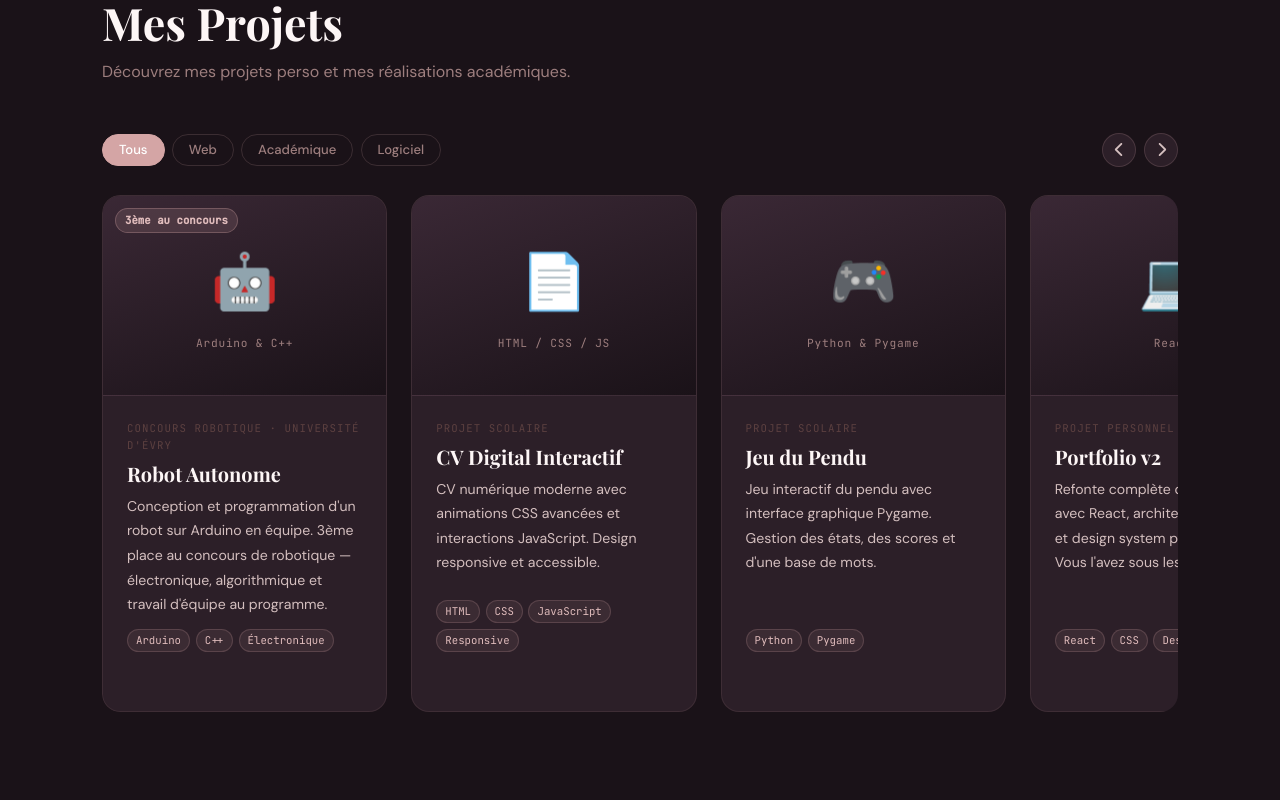
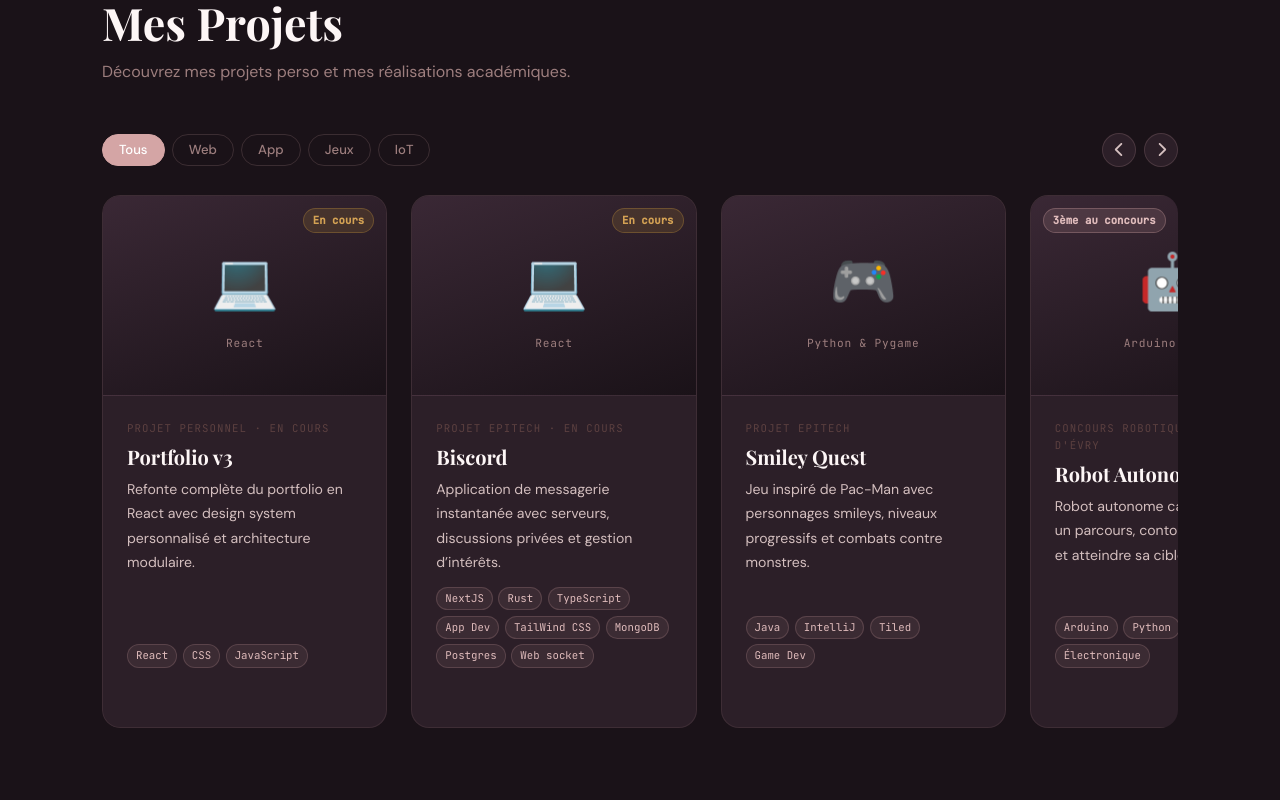
Before and after one commit to johannacode/portfolio, a React (Create React App) app: page / in a window 1280 px wide. Shown: the part 900-1700 px from the top of the page. Built offline with nearby package versions, Linux system fonts and the light colour scheme; a web font is replaced by a local one.

Commit message:
UPDATE: MAJ long description projects

```diff
--- a/src/components/sections/Projects.jsx
+++ b/src/components/sections/Projects.jsx
@@ -49,7 +49,7 @@ function ProjectCard({ project, accent, onClick, isDragging }) {
         <span className="pcard__cta">
           En savoir plus
           <svg width="12" height="12" viewBox="0 0 24 24" fill="none" stroke="currentColor" strokeWidth="2.5">
-            <path d="M7 17L17 7M17 7H7M17 7v10"/>
+            <path d="M7 17L17 7M17 7H7M17 7v10" />
           </svg>
         </span>
       </div>
@@ -73,6 +73,16 @@ export default function Projects() {
   const accent = tabs.find(t => t.id === activeTab)?.accent ?? "#d4a5a5";
 
   const trackRef = useRef(null);
+
+  const handleTabChange = (tabId) => {
+    setActiveTab(tabId);
+    if (trackRef.current) {
+      trackRef.current.scrollTo({
+        left: 0,
+        behavior: "smooth",
+      });
+    }
+  };
 
   const scroll = (dir) => {
     if (!trackRef.current) return;
@@ -132,7 +142,7 @@ export default function Projects() {
                 key={tab.id}
                 className={`projects__tab${activeTab === tab.id ? " projects__tab--active" : ""}`}
                 style={activeTab === tab.id ? { "--tab-accent": tab.accent } : {}}
-                onClick={() => setActiveTab(tab.id)}
+                onClick={() => handleTabChange(tab.id)}
               >
                 {tab.label}
               </button>
--- a/src/components/ui/ProjectModal.css
+++ b/src/components/ui/ProjectModal.css
@@ -71,6 +71,7 @@
 .modal__desc {
   font-size: 0.92rem; color: var(--color-text-secondary);
   line-height: 1.8; margin-bottom: 1.2rem;
+  white-space: pre-line;
 }
 .modal__tags {
   display: flex; flex-wrap: wrap; gap: 0.4rem;
--- a/src/components/ui/ProjectModal.jsx
+++ b/src/components/ui/ProjectModal.jsx
@@ -41,7 +41,7 @@ export default function ProjectModal({ project, accent, onClose }) {
         <div className="modal__body">
           <p className="modal__subtitle">{project.subtitle}</p>
           <h2 className="modal__title">{project.title}</h2>
-          <p className="modal__desc">{project.description}</p>
+          <p className="modal__desc">{project.longDescription}</p>
 
           <div className="modal__tags">
             {project.tags.map(t => (
--- a/src/data/portfolio.js
+++ b/src/data/portfolio.js
@@ -19,114 +19,218 @@ export const personalInfo = {
   availability: "Disponible pour une alternance",
 };
 
-// ============================================================
-// PROJETS — ajoute les tiens ici
-// category : "web" | "academique" | "logiciel"
-// ============================================================
-
 export const projects = [
   {
-    id: 1,
-    title: "Robot Autonome",
-    subtitle: "Concours Robotique · Université d'Évry",
-    description:
-      "Conception et programmation d'un robot sur Arduino en équipe. 3ème place au concours de robotique — électronique, algorithmique et travail d'équipe au programme.",
-    tags: ["Arduino", "C++", "Électronique"],
-    category: "academique",
-    highlight: "3ème au concours",
-    placeholder: "robot",
-    link: null,
-  },
-  {
-    id: 2,
-    title: "CV Digital Interactif",
-    subtitle: "Projet Scolaire",
-    description:
-      "CV numérique moderne avec animations CSS avancées et interactions JavaScript. Design responsive et accessible.",
-    tags: ["HTML", "CSS", "JavaScript", "Responsive"],
-    category: "web",
-    placeholder: "cv",
-    link: null,
-  },
-  {
-    id: 3,
-    title: "Jeu du Pendu",
-    subtitle: "Projet Scolaire",
-    description:
-      "Jeu interactif du pendu avec interface graphique Pygame. Gestion des états, des scores et d'une base de mots.",
-    tags: ["Python", "Pygame"],
-    category: "logiciel",
-    placeholder: "game",
-    link: null,
-  },
-  {
-    id: 4,
-    title: "Portfolio v2",
+    id: 6,
+    title: "Portfolio v3",
     subtitle: "Projet Personnel · En cours",
-    description:
-      "Refonte complète de mon portfolio avec React, architecture modulaire et design system personnalisé. Vous l'avez sous les yeux.",
-    tags: ["React", "CSS", "Design System"],
+    description: "Refonte complète du portfolio en React avec design system personnalisé et architecture modulaire.",
+    longDescription: `Portfolio v3 développé en React avec une architecture modulaire et un design system sur mesure.
+      Cette version montre l’évolution de mes compétences front-end et mon approche professionnelle du développement web.
+
+      Fonctionnalités principales :
+      - Interface interactive et responsive
+      - Gestion dynamique des projets et catégories
+      - Design system réutilisable pour uniformité visuelle
+      - Préparation du portfolio pour des évolutions futures et intégration de nouveaux projets
+
+      Objectif : démontrer mes compétences React et front-end tout en créant un portfolio moderne et attractif.`,
+    tags: ["React", "CSS", "JavaScript"],
     category: "web",
     inProgress: true,
     placeholder: "portfolio",
     link: null,
   },
   {
+    id: 7,
+    title: "Biscord",
+    subtitle: "Projet epitech · En cours",
+    description: "Application de messagerie instantanée avec serveurs, discussions privées et gestion d’intérêts.",
+    longDescription: `Biscord est un projet personnel de messagerie instantanée développé en React, visant à recréer les fonctionnalités clés d’une plateforme de discussion moderne.
+
+      Fonctionnalités principales :
+      - Conversations privées entre utilisateurs
+      - Création et gestion de serveurs thématiques
+      - Gestion des membres et intégration de contenus
+      - Interface interactive et responsive
+
+      Objectif : concevoir une application web et desktop performante, montrant mes compétences en React, gestion d’état, UI et UX design.`,
+    tags: ["NextJS", "Rust", "TypeScript", "App Dev", "TailWind CSS", "MongoDB", "Postgres", "Web socket"],
+    category: "app",
+    inProgress: true,
+    placeholder: "portfolio",
+    link: null,
+  },
+  {
+    id: 8,
+    title: "Smiley Quest",
+    subtitle: "Projet epitech",
+    description: "Jeu inspiré de Pac-Man avec personnages smileys, niveaux progressifs et combats contre monstres.",
+    longDescription: `Smiley Quest est un jeu développé en Java pour Epitech, inspiré de Pac-Man mais avec des personnages smileys.
+
+      Fonctionnalités principales :
+      - 7 personnages jouables avec comportements uniques
+      - Labyrinthes multi-niveaux de difficulté croissante
+      - Système de combat avec armes aléatoires
+      - Gestion des états du jeu et progression du joueur
+
+      Outils et technologies : IntelliJ, Tiled pour la création de cartes, Java pour la logique et la gestion graphique.
+      Objectif : créer un jeu complet et fun en Java tout en découvrant de nouveaux outils et pratiques de développement.`,
+    tags: ["Java", "IntelliJ", "Tiled", "Game Dev"],
+    category: "jeux",
+    placeholder: "game",
+    link: null,
+  },
+  {
+    id: 1,
+    title: "Robot Autonome",
+    subtitle: "Concours Robotique · Université d'Évry",
+    description: "Robot autonome capable de suivre un parcours, contourner obstacles et atteindre sa cible.",
+    longDescription: `Robot autonome développé pour un concours de robotique, programmé avec Arduino et Python.
+      Le robot devait suivre un parcours tracé, éviter les obstacles et atteindre une cible précise.
+
+      Fonctionnalités principales :
+      - Détection du parcours avec capteurs
+      - Contournement automatique des obstacles
+      - Ajustement dynamique du déplacement pour rester sur le chemin
+      - Viser une cible et accomplir la mission complète
+
+      Résultat : 3ème place au concours. Le projet a permis de travailler en équipe sur électronique, programmation et stratégie.`,
+    tags: ["Arduino", "Python", "C++", "Électronique"],
+    category: "IoT",
+    highlight: "3ème au concours",
+    placeholder: "robot",
+    link: null,
+  },
+  {
+    id: 4,
+    title: "Portfolio v2",
+    subtitle: "Projet EPITECH",
+    description: "Refonte du portfolio avec design system personnalisé et architecture modulaire.",
+    longDescription: `Portfolio v2 développé en HTML, CSS et JavaScript.
+      Cette version améliore l’ergonomie, l’esthétique et l’organisation des projets.
+
+      Fonctionnalités principales :
+      - Architecture modulaire pour faciliter les mises à jour
+      - Design system personnalisé pour homogénéité graphique
+      - Navigation claire et responsive
+      - Mise en avant des projets académiques et personnels
+
+      Objectif : créer un portfolio fonctionnel et esthétique, prêt à évoluer avec mes nouvelles compétences et projets.`,
+    tags: ["HTML", "CSS", "JavaScript"],
+    category: "web",
+    placeholder: "portfolio2",
+    link: "https://johannacode.github.io/myportfolio/",
+  },
+  {
+    id: 2,
+    title: "CV Digital Interactif",
+    subtitle: "Projet epitech",
+    description: "CV numérique interactif avec animations et design responsive, mettant en avant compétences et parcours.",
+    longDescription: `CV Digital interactif développé en HTML, CSS et JavaScript.
+      Le projet propose un design moderne et responsive, avec animations subtiles et interactions pour enrichir l’expérience utilisateur.
+
+      Fonctionnalités principales :
+      - Navigation fluide et intuitive entre sections
+      - Animations CSS avancées pour dynamiser le contenu
+      - Responsive design adapté à tous les écrans
+      - Organisation claire de l’information pour faciliter la lecture
+
+      Objectif : créer un CV en ligne qui reflète mes compétences techniques et mon sens du design, tout en étant un outil pratique pour mes futures candidatures.`,
+    tags: ["HTML", "CSS", "JavaScript", "Responsive"],
+    category: "web",
+    placeholder: "cv",
+    link: "https://johannacode.github.io/digitalresume/",
+  },
+  {
+    id: 3,
+    title: "Jeu du Pendu",
+    subtitle: "Projet Epitech",
+    description:
+      "Jeu du pendu en Python/Pygame avec interface graphique, menu interactif, niveaux, timer et suivi des scores.",
+    longDescription: `Jeu du Pendu développé en Python avec Pygame.
+      Le jeu propose une interface graphique interactive avec un menu permettant de sélectionner différents niveaux de difficulté et d’activer un timer pour varier le challenge.
+
+      Les fonctionnalités principales incluent :
+      - Affichage du pendu et des lettres de manière dynamique
+      - Système de scores avec suivi des meilleures performances
+      - Menu interactif et choix des niveaux
+      - Timer et suivi de la progression en temps réel
+
+      L’objectif du projet était de créer une version complète et jouable du pendu, en combinant développement graphique, gestion d’événements utilisateurs et logique de jeu.
+      Le code est structuré pour être stable et robuste, même face à des entrées invalides ou inattendues.
+
+      Le projet peut être exporté en exécutable Windows/Linux et constitue une base solide pour étendre le jeu avec de nouvelles fonctionnalités ou améliorations visuelles.`,
+    tags: ["Python", "Pygame", "Game Dev", "UI", "Input Handling"],
+    category: "jeux",
+    placeholder: "game",
+    link: null,
+  },
+  {
     id: 5,
     title: "Portfolio v1",
     subtitle: "Projet Personnel",
-    description:
-      "Première version de mon portfolio en HTML/CSS/JS vanilla — le point de départ d'une longue aventure web.",
+    description: "Première version de mon portfolio en HTML/CSS/JS, point de départ de ma démarche web.",
+    longDescription: `Portfolio personnel développé en HTML, CSS et JavaScript vanilla.
+      Cette première version m’a permis de structurer mes projets et de mettre en pratique mes compétences front-end de manière simple et efficace.
+
+      Fonctionnalités principales :
+      - Présentation claire de mes projets et réalisations
+      - Navigation simple et intuitive
+      - Design responsive de base pour différents appareils
+
+      Objectif : poser les fondations d’un portfolio évolutif pour présenter mes projets et mon parcours académique.`,
     tags: ["HTML", "CSS", "JavaScript"],
     category: "web",
     placeholder: "portfolio1",
-    link: "https://johannacode.github.io/portfolio/",
+    link: "https://johannacode.github.io/version1portfolio/",
   },
 ];
 
 export const PROJECT_CATEGORIES = [
-  { id: "web",       label: "Web",        accent: "#d4a5a5" },
-  { id: "academique",label: "Académique", accent: "#c084b0" },
-  { id: "logiciel",  label: "Logiciel",   accent: "#b8a0d4" },
+  { id: "web", label: "Web", accent: "#d4a5a5" },
+  { id: "app", label: "App", accent: "#c084b0" },
+  { id: "jeux", label: "Jeux", accent: "#b8a0d4" },
+  { id: "IoT", label: "IoT", accent: "#a0a3d4" },
 ];
 
 export const skills = {
   "Langages": [
-    { name: "Python",      icon: "devicon-python-plain colored" },
-    { name: "JavaScript",  icon: "devicon-javascript-plain colored" },
-    { name: "Java",        icon: "devicon-java-plain colored" },
-    { name: "C",           icon: "devicon-c-plain colored" },
-    { name: "C++",         icon: "devicon-cplusplus-plain colored" },
-    { name: "PHP",         icon: "devicon-php-plain colored" },
-    { name: "Bash",        icon: "devicon-bash-plain" },
-    { name: "SQL",         icon: "devicon-mysql-plain colored" },
+    { name: "Python", icon: "devicon-python-plain colored" },
+    { name: "JavaScript", icon: "devicon-javascript-plain colored" },
+    { name: "Java", icon: "devicon-java-plain colored" },
+    { name: "C", icon: "devicon-c-plain colored" },
+    { name: "C++", icon: "devicon-cplusplus-plain colored" },
+    { name: "PHP", icon: "devicon-php-plain colored" },
+    { name: "Bash", icon: "devicon-bash-plain" },
+    { name: "SQL", icon: "devicon-mysql-plain colored" },
   ],
   "Front-end": [
-    { name: "HTML",         icon: "devicon-html5-plain colored" },
-    { name: "CSS",          icon: "devicon-css3-plain colored" },
-    { name: "React",        icon: "devicon-react-original colored" },
+    { name: "HTML", icon: "devicon-html5-plain colored" },
+    { name: "CSS", icon: "devicon-css3-plain colored" },
+    { name: "React", icon: "devicon-react-original colored" },
     { name: "Tailwind CSS", icon: "devicon-tailwindcss-plain colored" },
   ],
   "Outils": [
-    { name: "Git",    icon: "devicon-git-plain colored" },
+    { name: "Git", icon: "devicon-git-plain colored" },
     { name: "GitHub", icon: "devicon-github-original" },
-    { name: "VS Code",icon: "devicon-vscode-plain colored" },
-    { name: "Figma",  icon: "devicon-figma-plain colored" },
-    { name: "Linux",  icon: "devicon-linux-plain" },
-    { name: "Arduino",icon: "devicon-arduino-plain colored" },
+    { name: "VS Code", icon: "devicon-vscode-plain colored" },
+    { name: "Figma", icon: "devicon-figma-plain colored" },
+    { name: "Linux", icon: "devicon-linux-plain" },
+    { name: "Arduino", icon: "devicon-arduino-plain colored" },
   ],
   "Domaines": [
-    { name: "Cybersécurité",     icon: "devicon-debian-plain colored" },
-    { name: "Algorithmique",     icon: "devicon-python-plain colored" },
-    { name: "IoT / Robotique",   icon: "devicon-arduino-plain colored" },
+    { name: "Cybersécurité", icon: "devicon-debian-plain colored" },
+    { name: "Algorithmique", icon: "devicon-python-plain colored" },
+    { name: "IoT / Robotique", icon: "devicon-arduino-plain colored" },
     { name: "Responsive Design", icon: "devicon-css3-plain colored" },
   ],
 };
 
 export const navLinks = [
-  { label: "Accueil",     href: "#hero" },
-  { label: "Projets",     href: "#projets" },
+  { label: "Accueil", href: "#hero" },
+  { label: "Projets", href: "#projets" },
   { label: "Compétences", href: "#competences" },
-  { label: "À propos",    href: "#about" },
-  { label: "Contact",     href: "#contact" },
+  { label: "À propos", href: "#about" },
+  { label: "Contact", href: "#contact" },
 ];
```
Also changed, not shown: src/components/sections/Contact.jsx (+6 -8 lines).
